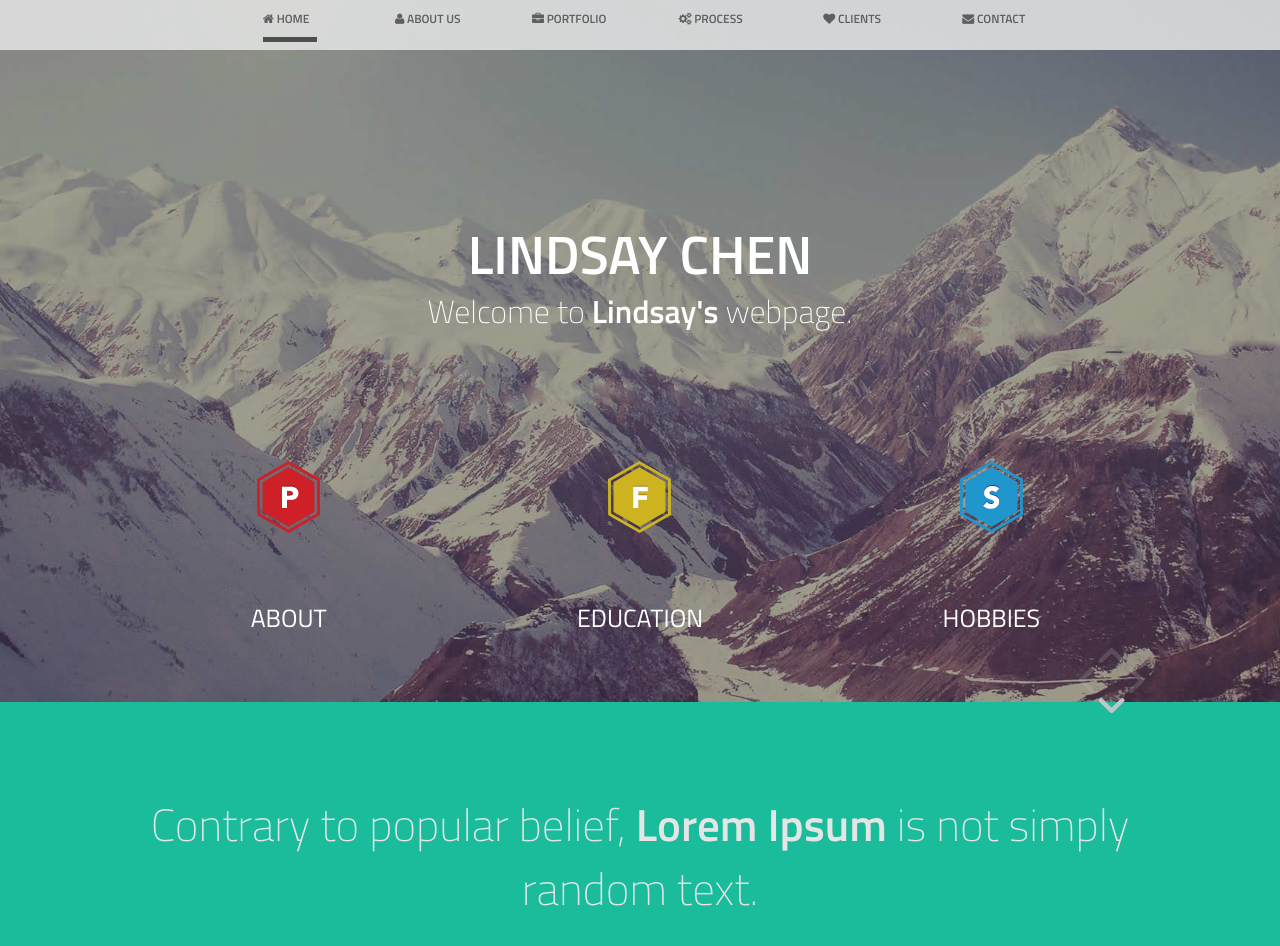
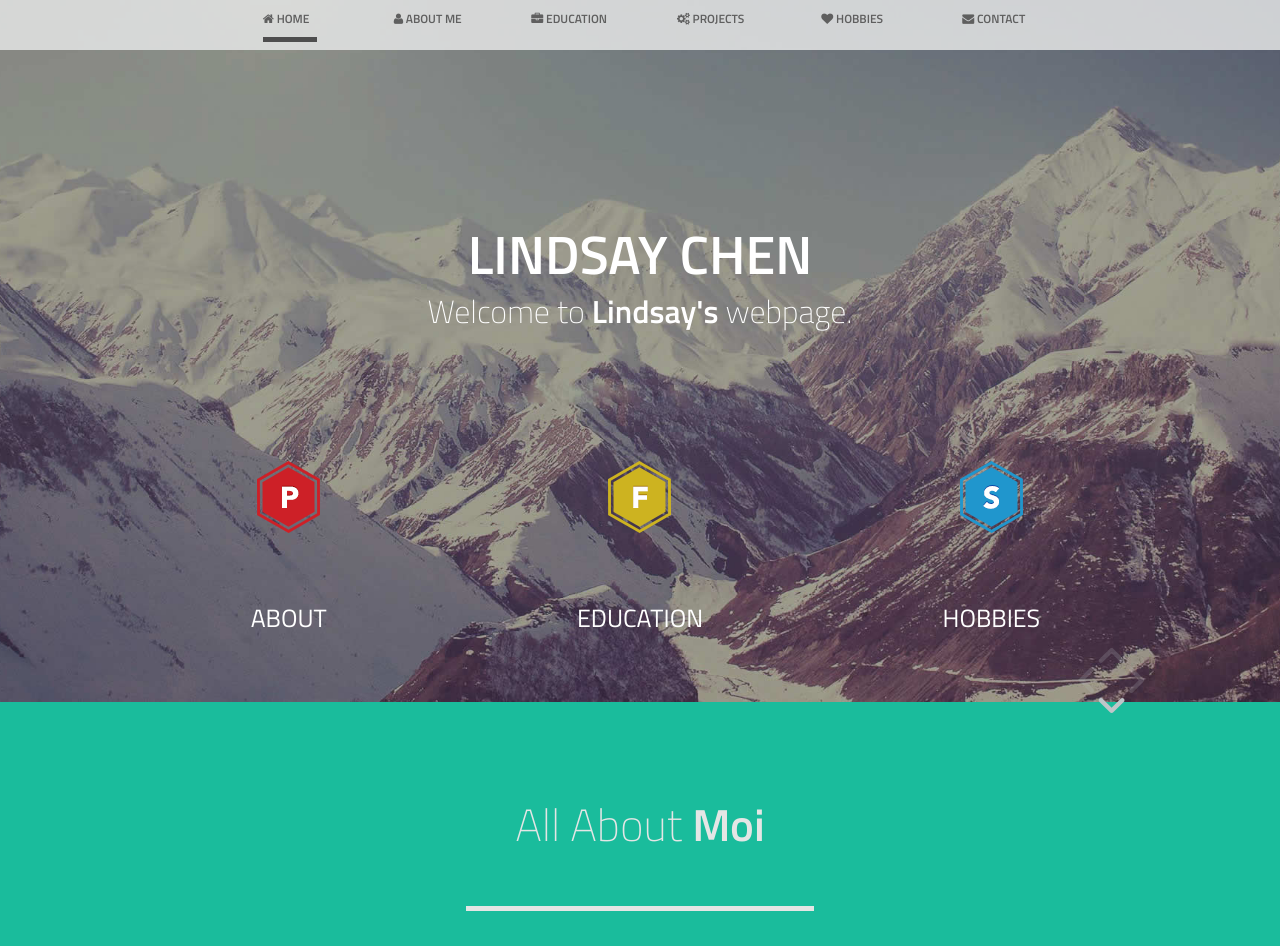
Before and after one commit to lindsay10c/lindsay10c.github.io, a plain HTML site: page index.html in a window 1280 px wide. Shown: the top 946 px of the page. Drawn offline with Linux system fonts and the light colour scheme.

Commit message:
Changing headers

```diff
--- a/index.html
+++ b/index.html
@@ -4,7 +4,7 @@
 	<meta charset="utf-8">
 	<meta name="viewport" content="width=device-width, initial-scale=1, maximum-scale=1, user-scalable=no">
 
-	<title>cout << "£indsay ℂhen" </title>
+	<title>cout << "£indsay ℂhen"; </title>
 	<meta name="description" content="BlackTie.co - Free Handsome Bootstrap Themes" />
 	<meta name="keywords" content="themes, bootstrap, free, templates, bootstrap 3, freebie,">
 	<meta property="og:title" content="">
@@ -37,10 +37,10 @@
 			<div class="nav-collapse collapse navbar-responsive-collapse">
 				<ul class="nav row">
 					<li data-slide="1" class="col-12 col-sm-2"><a id="menu-link-1" href="#slide-1" title="Next Section"><span class="icon icon-home"></span> <span class="text">HOME</span></a></li>
-					<li data-slide="2" class="col-12 col-sm-2"><a id="menu-link-2" href="#slide-2" title="Next Section"><span class="icon icon-user"></span> <span class="text">ABOUT US</span></a></li>
-					<li data-slide="3" class="col-12 col-sm-2"><a id="menu-link-3" href="#slide-3" title="Next Section"><span class="icon icon-briefcase"></span> <span class="text">PORTFOLIO</span></a></li>
-					<li data-slide="4" class="col-12 col-sm-2"><a id="menu-link-4" href="#slide-4" title="Next Section"><span class="icon icon-gears"></span> <span class="text">PROCESS</span></a></li>
-					<li data-slide="5" class="col-12 col-sm-2"><a id="menu-link-5" href="#slide-5" title="Next Section"><span class="icon icon-heart"></span> <span class="text">CLIENTS</span></a></li>
+					<li data-slide="2" class="col-12 col-sm-2"><a id="menu-link-2" href="#slide-2" title="Next Section"><span class="icon icon-user"></span> <span class="text">ABOUT ME</span></a></li>
+					<li data-slide="3" class="col-12 col-sm-2"><a id="menu-link-3" href="#slide-3" title="Next Section"><span class="icon icon-briefcase"></span> <span class="text">EDUCATION</span></a></li>
+					<li data-slide="4" class="col-12 col-sm-2"><a id="menu-link-4" href="#slide-4" title="Next Section"><span class="icon icon-gears"></span> <span class="text">PROJECTS</span></a></li>
+					<li data-slide="5" class="col-12 col-sm-2"><a id="menu-link-5" href="#slide-5" title="Next Section"><span class="icon icon-heart"></span> <span class="text">HOBBIES</span></a></li>
 					<li data-slide="6" class="col-12 col-sm-2"><a id="menu-link-6" href="#slide-6" title="Next Section"><span class="icon icon-envelope"></span> <span class="text">CONTACT</span></a></li>
 				</ul>
 				<div class="row">
@@ -83,7 +83,7 @@
 	<div class="slide story" id="slide-2" data-slide="2">
 		<div class="container">
 			<div class="row title-row">
-				<div class="col-12 font-thin">Contrary to popular belief, <span class="font-semibold">Lorem Ipsum</span> is not simply random text.</div>
+				<div class="col-12 font-thin">All About <span class="font-semibold">Moi</div>
 			</div><!-- /row -->
 			<div class="row line-row">
 				<div class="hr">&nbsp;</div>
@@ -210,14 +210,14 @@
 	<div class="slide story" id="slide-6" data-slide="6">
 		<div class="container">
 			<div class="row title-row">
-				<div class="col-12 font-light">Leave us a <span class="font-semibold">message</span></div>
+				<div class="col-12 font-light">Contact Me!</span></div>
 			</div><!-- /row -->
 			<div class="row line-row">
 				<div class="hr">&nbsp;</div>
 			</div><!-- /row -->
 			<div class="row subtitle-row">
 				<div class="col-sm-1 hidden-sm">&nbsp;</div>
-				<div class="col-12 col-sm-10 font-light">You can find us literally anywhere, just push a button and we’re there</div>
+				<div class="col-12 col-sm-10 font-light">Get in touch with me via<span class="font-semibold"> email<span class="font-light"> or<span class="font-semibold"> social media.</div>
 				<div class="col-sm-1 hidden-sm">&nbsp;</div>
 			</div><!-- /row -->
 			<div id="contact-row-4" class="row">
```
